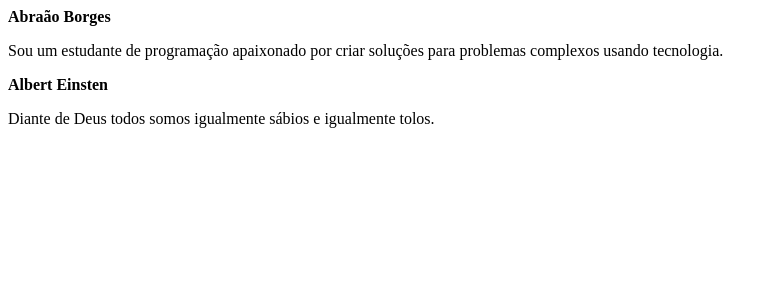
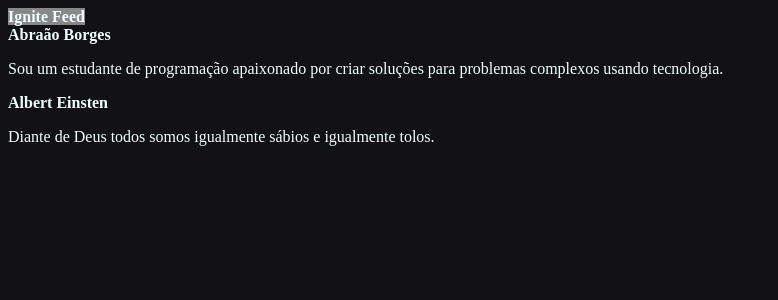
Before and after one commit to BorgesAbraao10/primeiro-projeto-react, a React (Vite) app in the folder feed/: page / in a window 1280 px wide. Shown: the top 300 px of the page, without its empty margins (0-778 px from the left). Built offline with nearby package versions, Linux system fonts and the light colour scheme.

Commit message:
last update

```diff
--- a/feed/src/App.jsx
+++ b/feed/src/App.jsx
@@ -1,9 +1,11 @@
 import { Post } from "./Post";
-
+import { Header } from "./components/header";
+import "./style.css";
 
 export function App() {
   return (
     <div>
+      <Header/>
       <Post
         author="Abraão Borges"
         content="Sou um estudante de programação apaixonado por criar soluções para problemas complexos usando tecnologia."
--- /dev/null
+++ b/feed/src/components/header.jsx
@@ -0,0 +1,5 @@
+import style from "./Header.module.css";
+
+export function Header() {
+    return <strong className={style.header}>Ignite Feed</strong>;
+}
--- /dev/null
+++ b/feed/src/components/header.module.css
@@ -0,0 +1,4 @@
+.header {
+  background: #888;
+  height: 80px;
+}
--- a/feed/src/style.css
+++ b/feed/src/style.css
@@ -1,4 +1,4 @@
 body {
   background: #121214;
-  color: aliceblue;
+  color: azure;
 }
```
